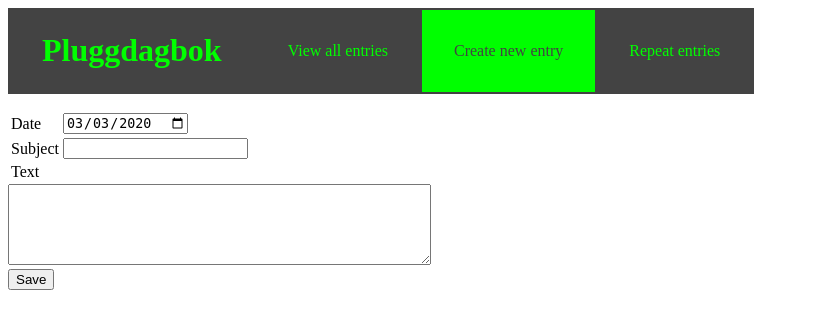
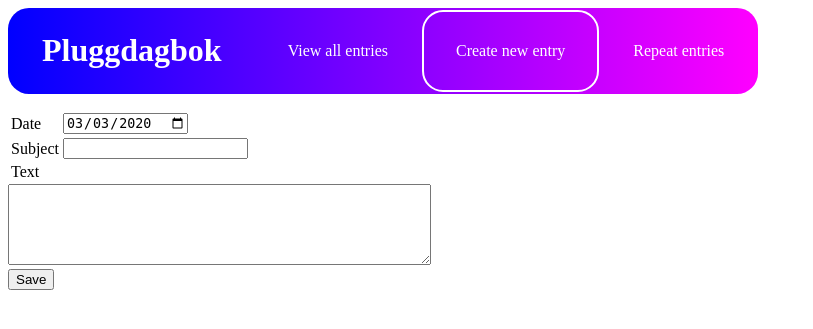
Before and after one commit to steenish/study-journal, a PHP site: page /create/index.php in a window 1280 px wide. Shown: the top 329 px of the page, without its empty margins (0-813 px from the left). Run offline with PHP 8.4, Linux system fonts and the light colour scheme; some libraries are stand-ins or nearby versions.

Commit message:
improve style

```diff
--- a/html/style.css
+++ b/html/style.css
@@ -1,18 +1,21 @@
 .dashboard-link:link, .dashboard-link:visited {
-  color: #00ff00;
+  color: #ffffff;
   text-decoration: none;
   target-new: none;
 }
 
 .dashboard-link:hover {
-  color: #00dd00;
+  color: #ffffff;
   text-decoration: none;
   target-new: none;
 }
 
 .nav-table {
-  background-color: #434343;
+  background: rgb(0,0,255);
+  background: linear-gradient(90deg, rgba(0,0,255,1) 0%, rgba(255,0,255,1) 100%);
   margin-bottom: 1em;
+  border: 0px solid #FFFFFF;
+  border-radius: 21px;
 }
 
 .nav-table td {
@@ -21,29 +24,30 @@
 }
 
 .nav-table a {
-  color: #00ff00;
+  color: #ffffff;
   text-decoration: none;
   target-new: none;
 }
 
 .nav-table a:hover {
-  color: #00dd00;
+  color: #ffffff;
   text-decoration: none;
   target-new: none;
 }
 
 .nav-cell-current {
-  background-color: #00ff00;
+  border: 2px solid #FFFFFF;
+  border-radius: 21px;
 }
 
 .nav-cell-current a {
-  color: #434343;
+  color: #ffffff;
   text-decoration: none;
   target-new: none;
 }
 
 .nav-cell-current a:hover {
-  color: #606060;
+  color: #ffffff;
   text-decoration: none;
   target-new: none;
 }
```
